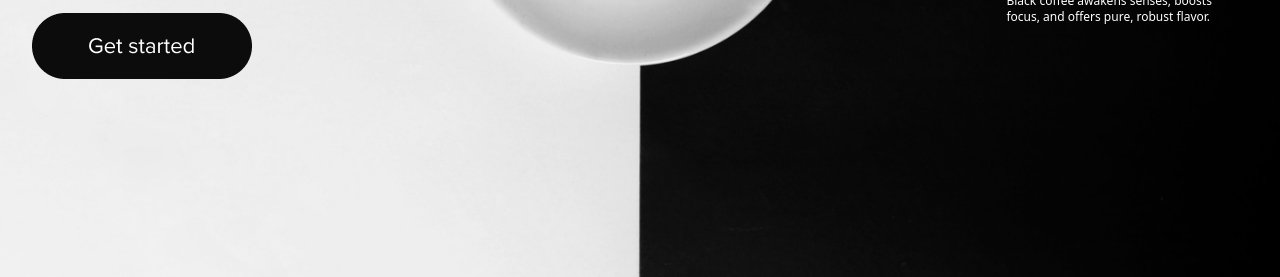
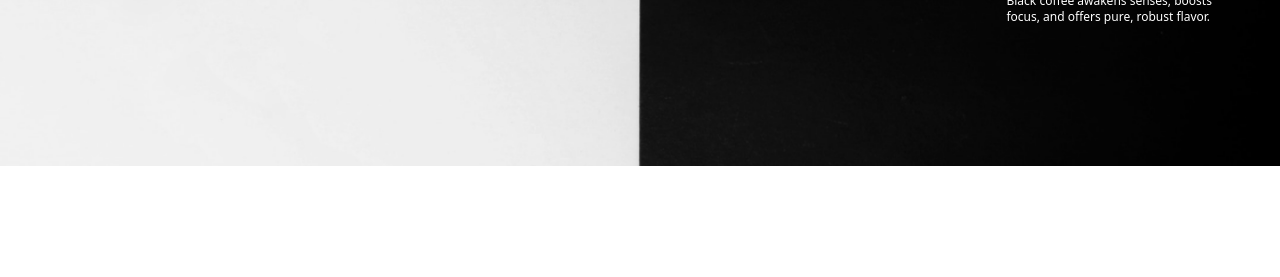
Before and after one commit to ahsantanveer7777/coffee-themed-landing-page, a website: page index.html in a window 1280 px wide. Shown: the part 523-800 px from the top of the page. Drawn offline with Linux system fonts and the light colour scheme.

Commit message:
path changed

```diff
--- a/index.html
+++ b/index.html
@@ -8,7 +8,7 @@
   <title>Landing Page</title>
 </head>
 
-<body class="p-2 sm:p-4 md:p-8 lg:p-8 h-screen bg-[url('../public/img/Imagebg.png')] bg-cover bg-center bg-no-repeat">
+<body class="p-2 sm:p-4 md:p-8 lg:p-8 h-full bg-[url('/img/Imagebg.png')] bg-cover bg-center bg-no-repeat">
 
 
 <div class="flex flex-col w-1/3 h-full justify-center gap-4 sm:justify-center sm:gap-8 md:justify-center md:gap-8 lg:justify-center lg:gap-4">
```
